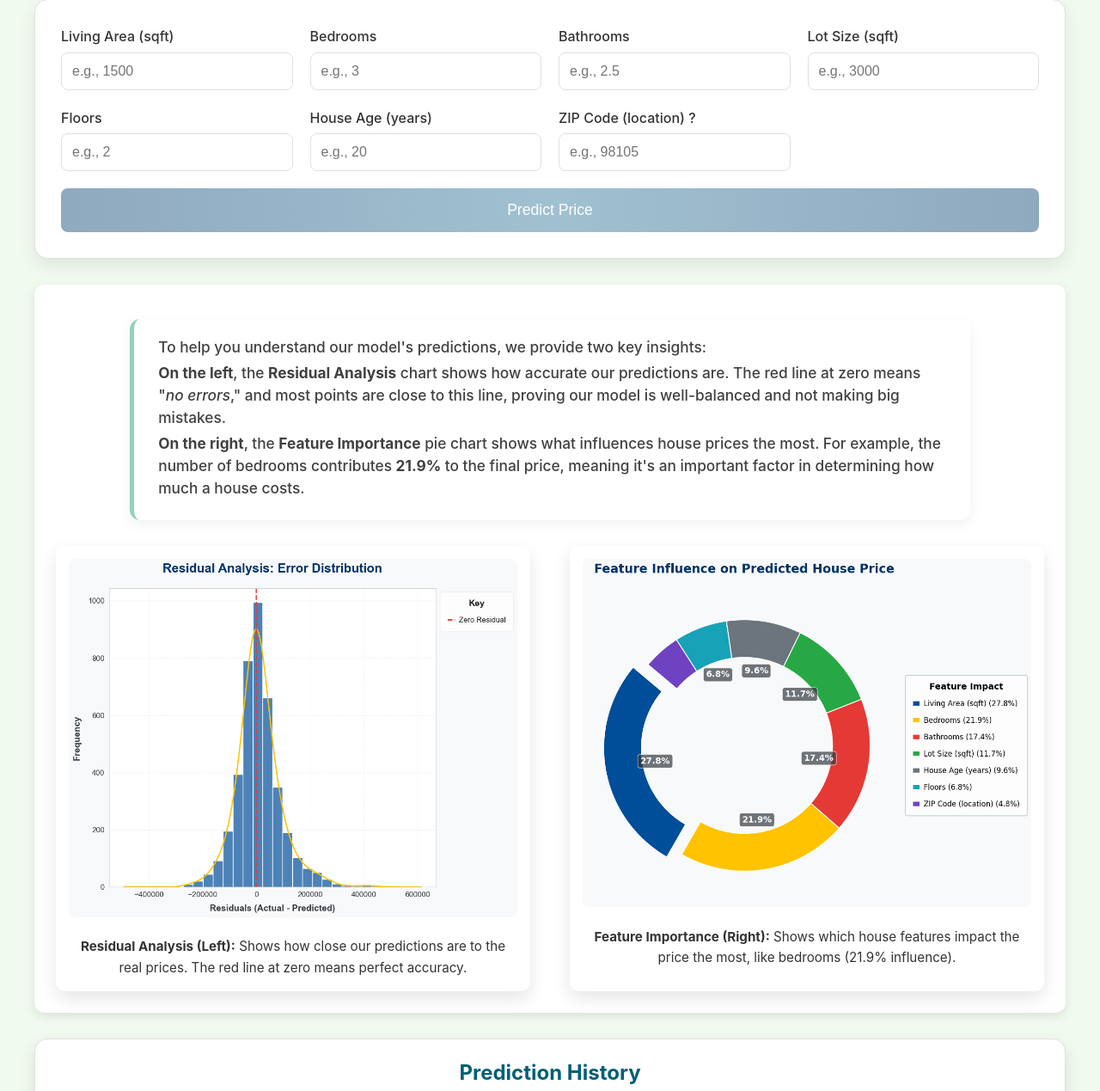
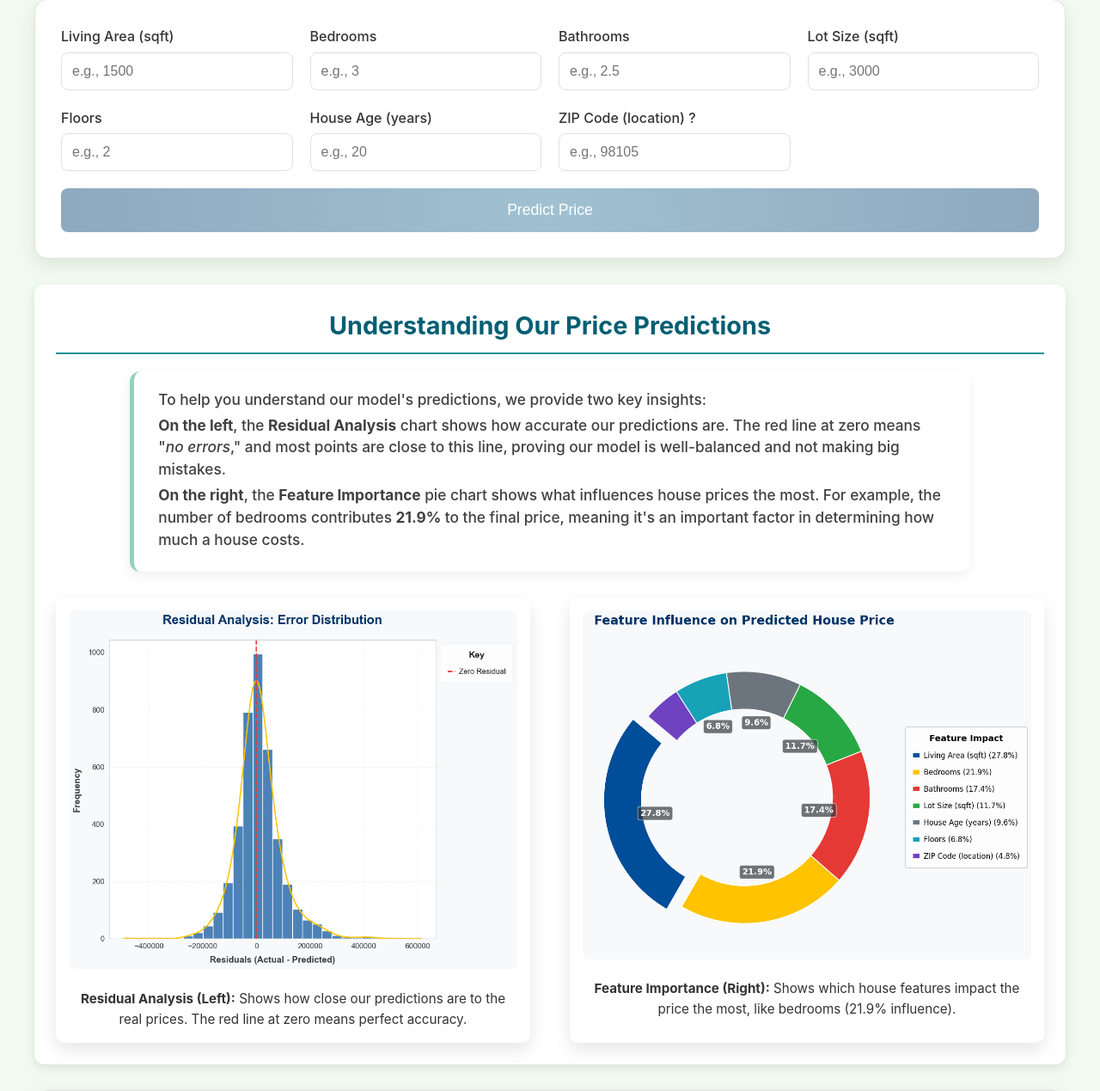
Before and after one commit to Kennedy178/housing_prediction, a Flask app: page / in a window 1280 px wide. Shown: the part 233-1502 px from the top of the page at 86% size. Run offline with Flask 3, Linux system fonts and the light colour scheme; parts of the project's set-up code (start-up, migrations or seed data) failed here and were passed over.

Commit message:
enhanced ui

```diff
--- a/app/static/css/style.css
+++ b/app/static/css/style.css
@@ -291,6 +291,18 @@ main {
   box-shadow: 0 4px 12px rgba(0, 0, 0, 0.1);
   margin-bottom: 30px;
 }
+
+.insights-title {
+  text-align: center;
+  font-size: 1.8rem; /* Adjust to match  other headings in the web */
+  font-weight: bold;
+  color: var(--primary-color);
+  margin-bottom: 1.2rem; /* Adds spacing before the next section */
+  border-bottom: 2px solid var(--secondary-color); /* Subtle underline for emphasis */
+  padding-bottom: 0.5rem;
+}
+
+
 .insights-text {
   text-align: left;  /* Ensures all text starts from the left */
 }
--- a/app/templates/index.html
+++ b/app/templates/index.html
@@ -54,6 +54,9 @@
 <section id="model-insights-preview">
   <div id="insights-container"> <!-- Main Box Wrapper -->
 
+    <!-- Section Title -->
+    <h2 class="insights-title">Understanding Our Price Predictions</h2>
+
     <!-- Explanation for non-technical users -->
     <div class="insights-explanation">
       <div class="insights-text">
@@ -65,9 +68,6 @@
         <p><strong>On the right</strong>, the <strong>Feature Importance</strong> pie chart shows what influences house prices the most.
         For example, the number of bedrooms contributes <strong>21.9%</strong> to the final price, meaning it's an important factor in determining how much a house costs.</p>
       </div>
-
-
-
     </div>
 
     <!-- Images and Descriptions Wrapper -->
@@ -89,6 +89,7 @@
 
   </div>
 </section>
+
 
 
 
```
